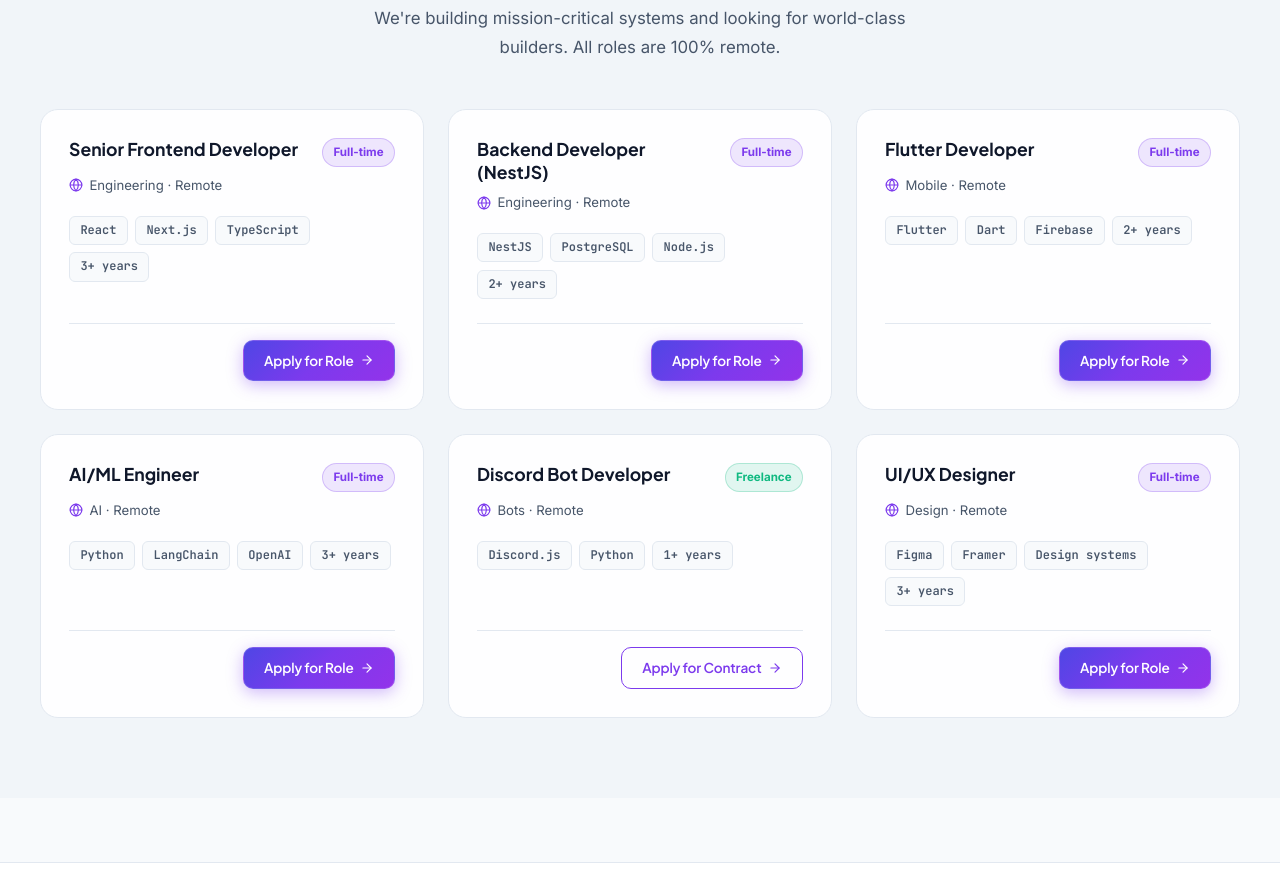
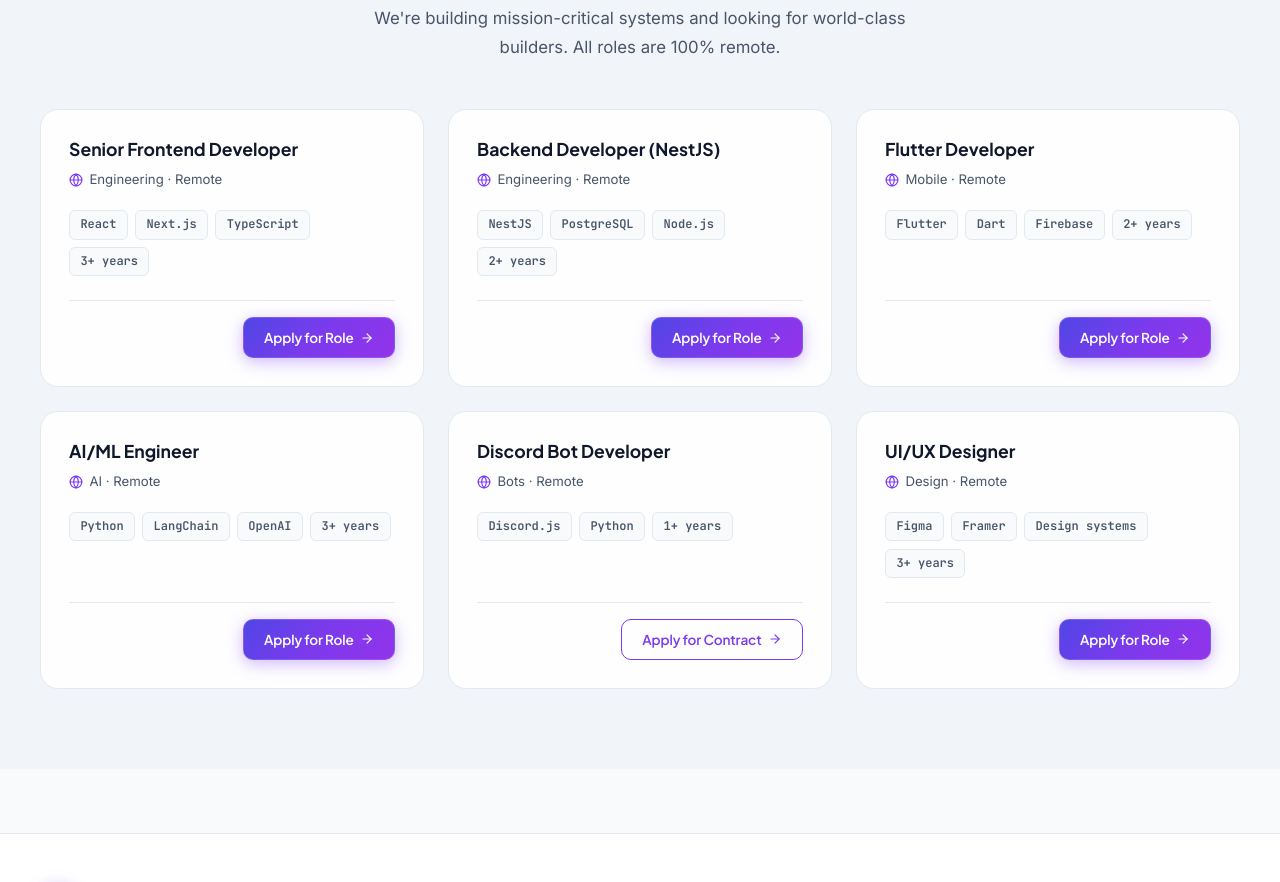
Before and after one commit to Tarun7358/rdkwebsite, a React (Vite) app in the folder frontend/: page / in a window 1280 px wide. Shown: the part 5160-6042 px from the top of the page. Built offline with nearby package versions, Linux system fonts and the light colour scheme; no server answers.

Commit message:
Remove Full-time and Freelance pill badges from Careers job cards

```diff
--- a/frontend/src/components/public/Careers.tsx
+++ b/frontend/src/components/public/Careers.tsx
@@ -90,22 +90,10 @@
               }}
             >
               <div>
-                <div style={{ display: 'flex', justifyContent: 'space-between', alignItems: 'flex-start', gap: '1rem', marginBottom: '0.5rem' }}>
+                <div style={{ marginBottom: '0.5rem' }}>
                   <div style={{ fontFamily: 'var(--font-display)', fontWeight: 700, fontSize: '1.1rem', color: 'var(--text)', lineHeight: 1.3 }}>
                     {job.title}
                   </div>
-                  <span style={{
-                    fontSize: '0.725rem',
-                    fontWeight: 800,
-                    padding: '0.25rem 0.65rem',
-                    borderRadius: '20px',
-                    whiteSpace: 'nowrap',
-                    background: job.type === 'Full-time' ? 'rgba(124, 58, 237, 0.12)' : 'rgba(16, 185, 129, 0.12)',
-                    color: job.type === 'Full-time' ? 'var(--primary)' : '#10b981',
-                    border: `1px solid ${job.type === 'Full-time' ? 'rgba(124, 58, 237, 0.25)' : 'rgba(16, 185, 129, 0.25)'}`
-                  }}>
-                    {job.type}
-                  </span>
                 </div>
 
                 <div style={{ display: 'flex', alignItems: 'center', gap: '0.4rem', fontSize: '0.825rem', color: 'var(--text2)', marginBottom: '1.25rem' }}>
```
